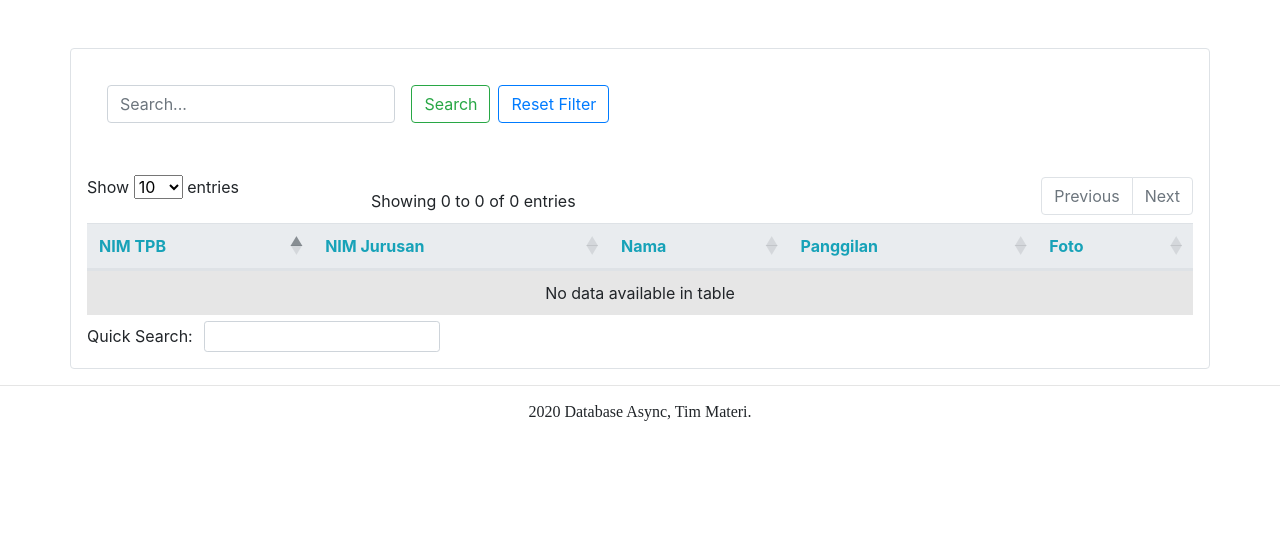
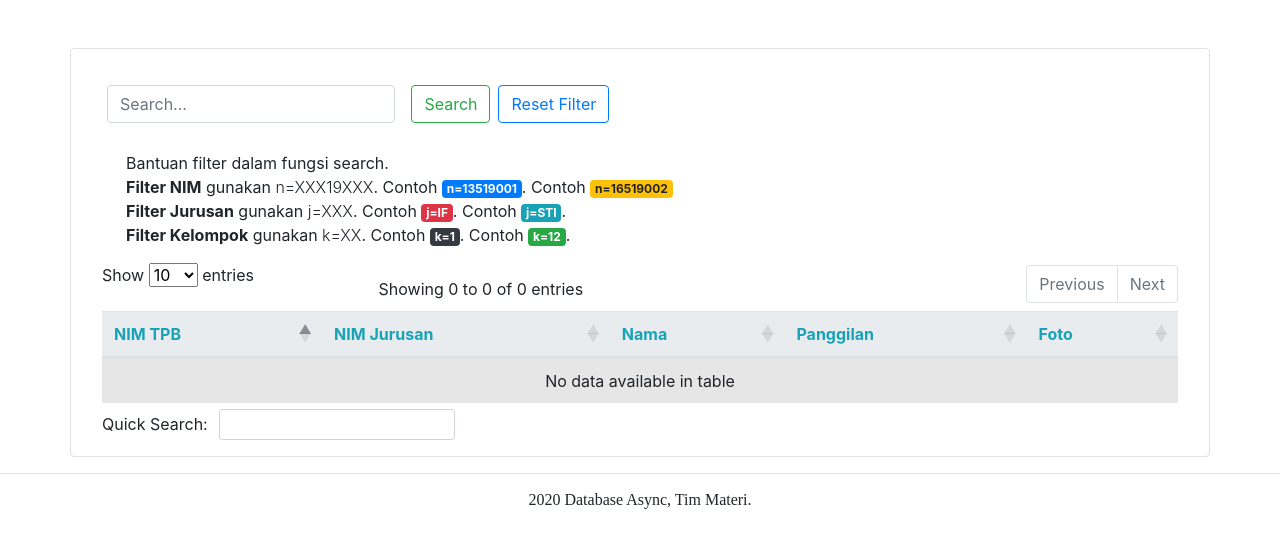
Before and after one commit to chrslex/DatabaseAsync, a Django app: page /search/ in a window 1280 px wide. Shown: the part 194-742 px from the top of the page. Run offline with Django 3.2, Linux system fonts and the light colour scheme; some libraries are stand-ins or nearby versions; some web fonts are replaced.

Commit message:
Fix & clean data, Search hint update

```diff
--- a/data/templates/people.html
+++ b/data/templates/people.html
@@ -44,10 +44,10 @@
                 </div>
             </header>
                 <div class="container mt-5 border py-2 px-3 rounded">
-                    <div class="d-flex flex-row py-3 my-2">
+                    <div class="d-flex flex-row pt-2 mt-2">
+                        <div class="d-flex flex-row mt-2">
                             <div class="p-1">
-
-                            <form class="form-inline" method="get" action="/search/">
+                                <form class="form-inline" method="get" action="/async/search/">
                                     <div class="form-group">
                                         <input class="form-control input-lg mx-sm-3 mb-2" placeholder="Search..." type="text" name="q" style="width: calc(250px + 3vw);"/>
                                     </div>
@@ -55,14 +55,23 @@
                                 </form>
                             </div>
                             <div class="p-1">
-                            <form method="get" action="/">
+                                <form method="get" action="/async/">
                                     <input class="btn btn-outline-primary" type="submit" value="Reset Filter">
                                 </form>
                             </div>
                         </div>
+                    </div>
+                    <div class="container">
+                        <p class="pl-4">
+                            Bantuan filter dalam fungsi search.<br/>
+                            <span class="font-weight-bold">Filter NIM</span> gunakan <span class="font-weight-light">n=XXX19XXX</span>. Contoh <span class="badge badge-primary">n=13519001</span>. Contoh <span class="badge badge-warning">n=16519002</span><br/>
+                            <span class="font-weight-bold">Filter Jurusan</span> gunakan <span class="font-weight-light">j=XXX</span>. Contoh <span class="badge badge-danger">j=IF</span>. Contoh <span class="badge badge-info">j=STI</span>.<br/>
+                            <span class="font-weight-bold">Filter Kelompok</span> gunakan <span class="font-weight-light">k=XX</span>. Contoh <span class="badge badge-dark">k=1</span>. Contoh <span class="badge badge-success">k=12</span>.
+                        </p>
+                    </div>
 
                 <!-- Content -->
-                        <div id="container">
+                        <div class="container">
                         <table id="dt" class="table table-striped table-hover" style="overflow: auto; table-layout: inherit;">
                             <thead class="thead-light">
                                 <tr>
@@ -121,6 +130,10 @@
 <style>
 .isi-table {
     text-align: center;
+}
+
+.bolder {
+    font-weight: bold;
 }
 
 .foto {
```
Also changed, not shown: as.csv (+10 -10 lines), database.sqlite3. Lines whose indentation alone changed are shown as unchanged.
